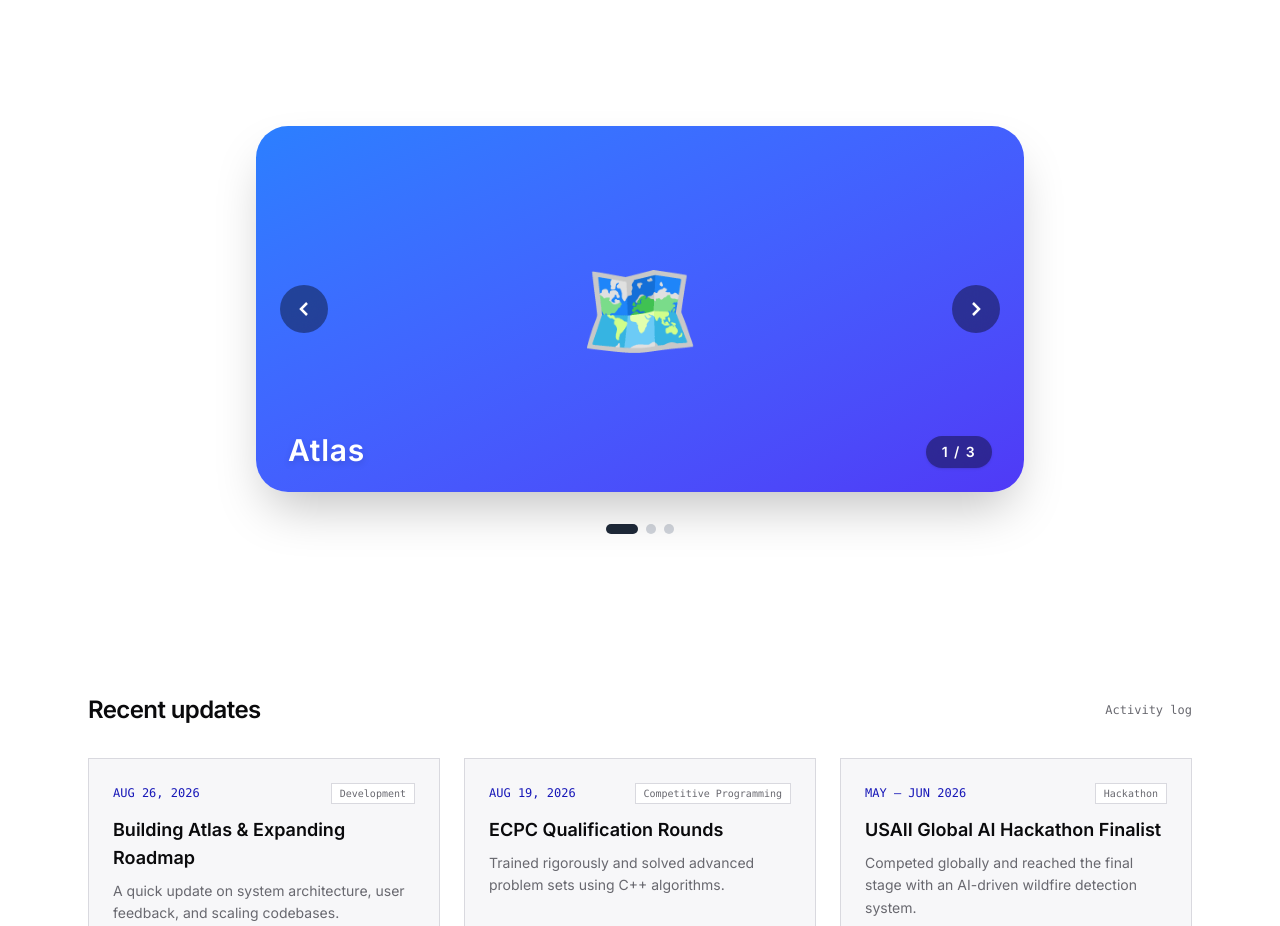
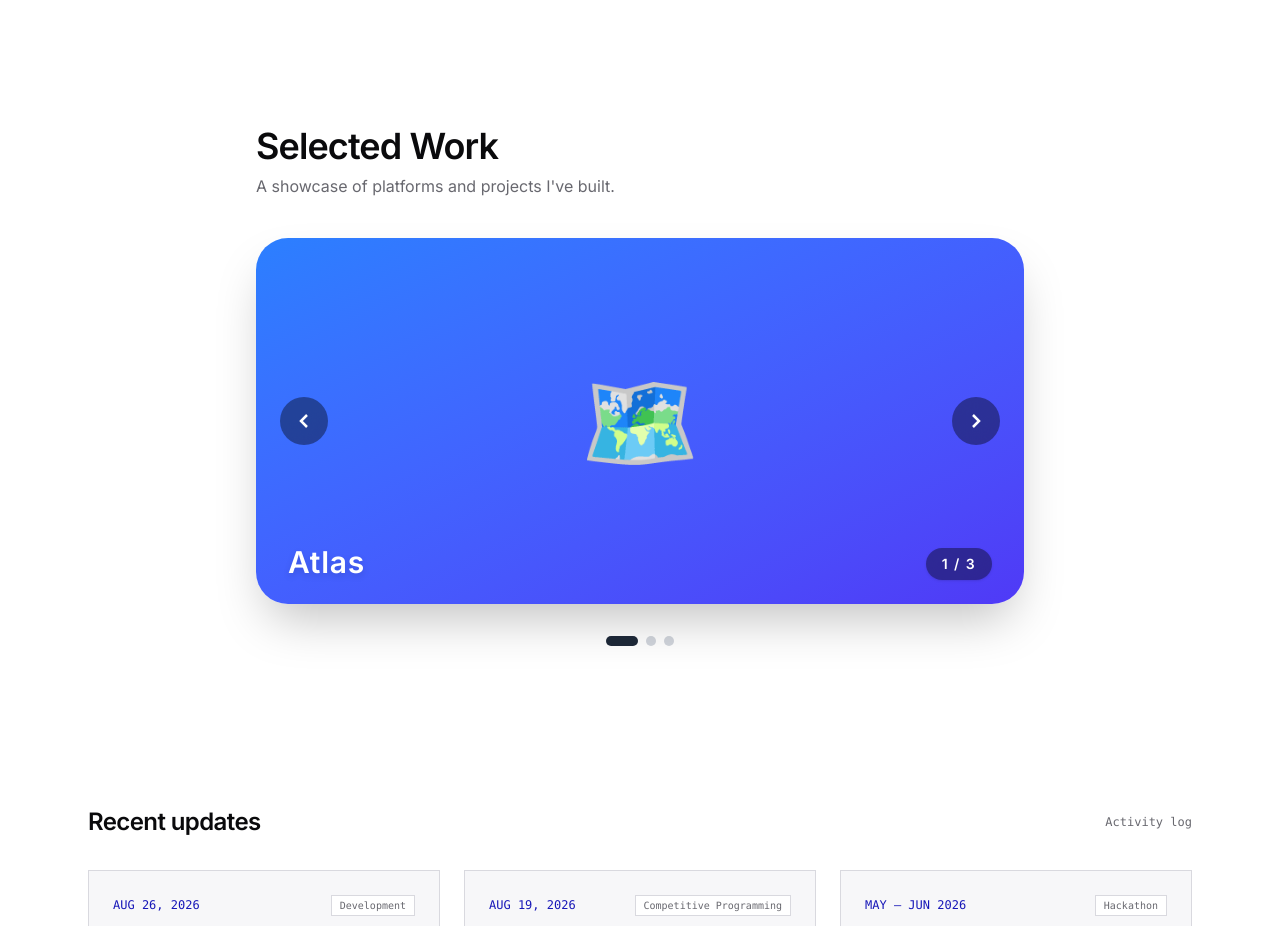
Before and after one commit to mmonsefofficial/portfolio, a React (Vite) app: page / in a window 1280 px wide. Shown: the part 860-1786 px from the top of the page. Built offline with nearby package versions, Linux system fonts and the light colour scheme.

Commit message:
feat: add interactive project carousel to work section

```diff
--- a/src/components/Work.tsx
+++ b/src/components/Work.tsx
@@ -35,7 +35,17 @@ export default function Work() {
   return (
     <section id="work" className="py-24 flex flex-col items-center justify-center px-4">
 
-      {/* Container with the black background removed */}
+      {/* Section Title Header */}
+      <div className="w-full max-w-3xl mb-10 text-left">
+        <h2 className="text-3xl md:text-4xl font-bold tracking-tight text-[var(--foreground)]">
+          Selected Work
+        </h2>
+        <p className="text-[var(--muted)] mt-2 text-sm md:text-base">
+          A showcase of platforms and projects I've built.
+        </p>
+      </div>
+
+      {/* Carousel Container */}
       <div className="w-full max-w-3xl relative">
 
         {/* Main Card */}
```
